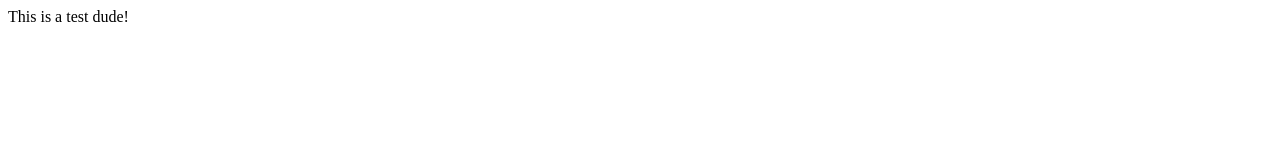
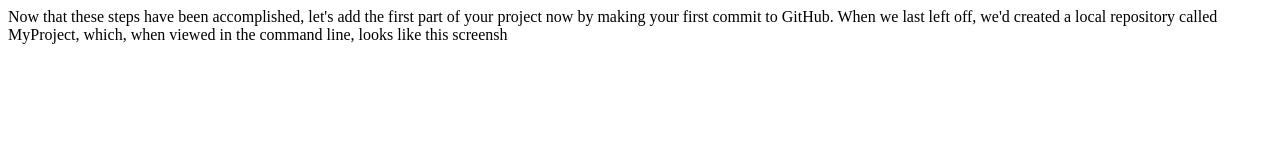
Before and after one commit to ian245/Try, a plain HTML site: page hello.html in a window 1280 px wide. Drawn offline with Linux system fonts and the light colour scheme.

Commit message:
Update hello.html

```diff
--- a/hello.html
+++ b/hello.html
@@ -6,7 +6,7 @@
  </head>
 
  <body>
-This is a test dude!
+Now that these steps have been accomplished, let's add the first part of your project now by making your first commit to GitHub. When we last left off, we'd created a local repository called MyProject, which, when viewed in the command line, looks like this screensh
 
 </body>
 </html>
```
